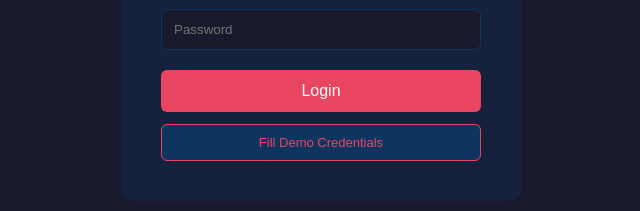
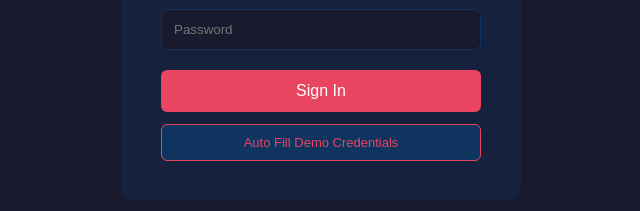
Before and after one commit to eakarsu/AICodingInterviewAgent, a React (Create React App) app in the folder frontend/: page / in a window 1280 px wide. Shown: the part 413-624 px from the top of the page, without its empty margins (319-959 px from the left). Built offline with nearby package versions, Linux system fonts and the light colour scheme; no server answers.

Commit message:
Commit pending workspace changes

```diff
--- a/frontend/src/pages/LoginPage.js
+++ b/frontend/src/pages/LoginPage.js
@@ -6,6 +6,6 @@ export default function LoginPage({ onLogin }) { const [email, setEmail] = useSt
     {error && <div style={{ background: '#e9456020', border: '1px solid #e94560', color: '#e94560', padding: 10, borderRadius: 6, marginBottom: 16 }}>{error}</div>}
     <form onSubmit={s}><input value={email} onChange={e => setEmail(e.target.value)} placeholder="Email" type="email" style={{ width: '100%', padding: 12, marginBottom: 12, background: '#1a1a2e', border: '1px solid #0f3460', borderRadius: 6, color: '#fff', boxSizing: 'border-box' }} />
     <input value={password} onChange={e => setPassword(e.target.value)} placeholder="Password" type="password" style={{ width: '100%', padding: 12, marginBottom: 20, background: '#1a1a2e', border: '1px solid #0f3460', borderRadius: 6, color: '#fff', boxSizing: 'border-box' }} />
-    <button type="submit" style={{ width: '100%', padding: 12, background: '#e94560', color: '#fff', border: 'none', borderRadius: 6, fontSize: 16, cursor: 'pointer', marginBottom: 12 }}>Login</button></form>
-    <button onClick={() => { setEmail(process.env.REACT_APP_DEMO_EMAIL || ''); setPassword(process.env.REACT_APP_DEMO_PASSWORD || ''); }} style={{ width: '100%', padding: 10, background: '#0f3460', color: '#e94560', border: '1px solid #e94560', borderRadius: 6, cursor: 'pointer', fontSize: 13 }}>Fill Demo Credentials</button>
+    <button type="submit" style={{ width: '100%', padding: 12, background: '#e94560', color: '#fff', border: 'none', borderRadius: 6, fontSize: 16, cursor: 'pointer', marginBottom: 12 }}>Sign In</button></form>
+    <button onClick={() => { setEmail(process.env.REACT_APP_DEMO_EMAIL || ''); setPassword(process.env.REACT_APP_DEMO_PASSWORD || ''); }} style={{ width: '100%', padding: 10, background: '#0f3460', color: '#e94560', border: '1px solid #e94560', borderRadius: 6, cursor: 'pointer', fontSize: 13 }}>Auto Fill Demo Credentials</button>
   </div></div>); }
```
